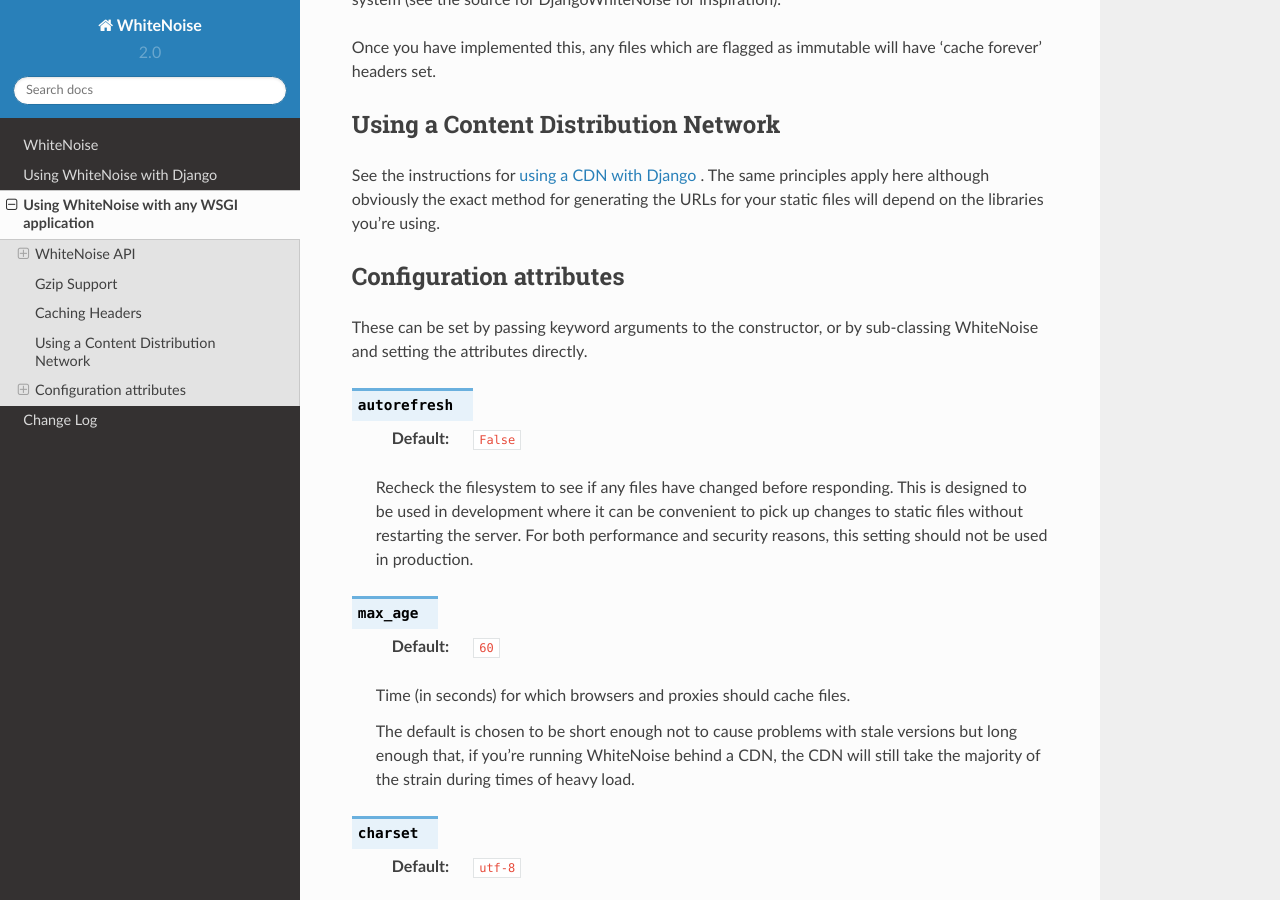
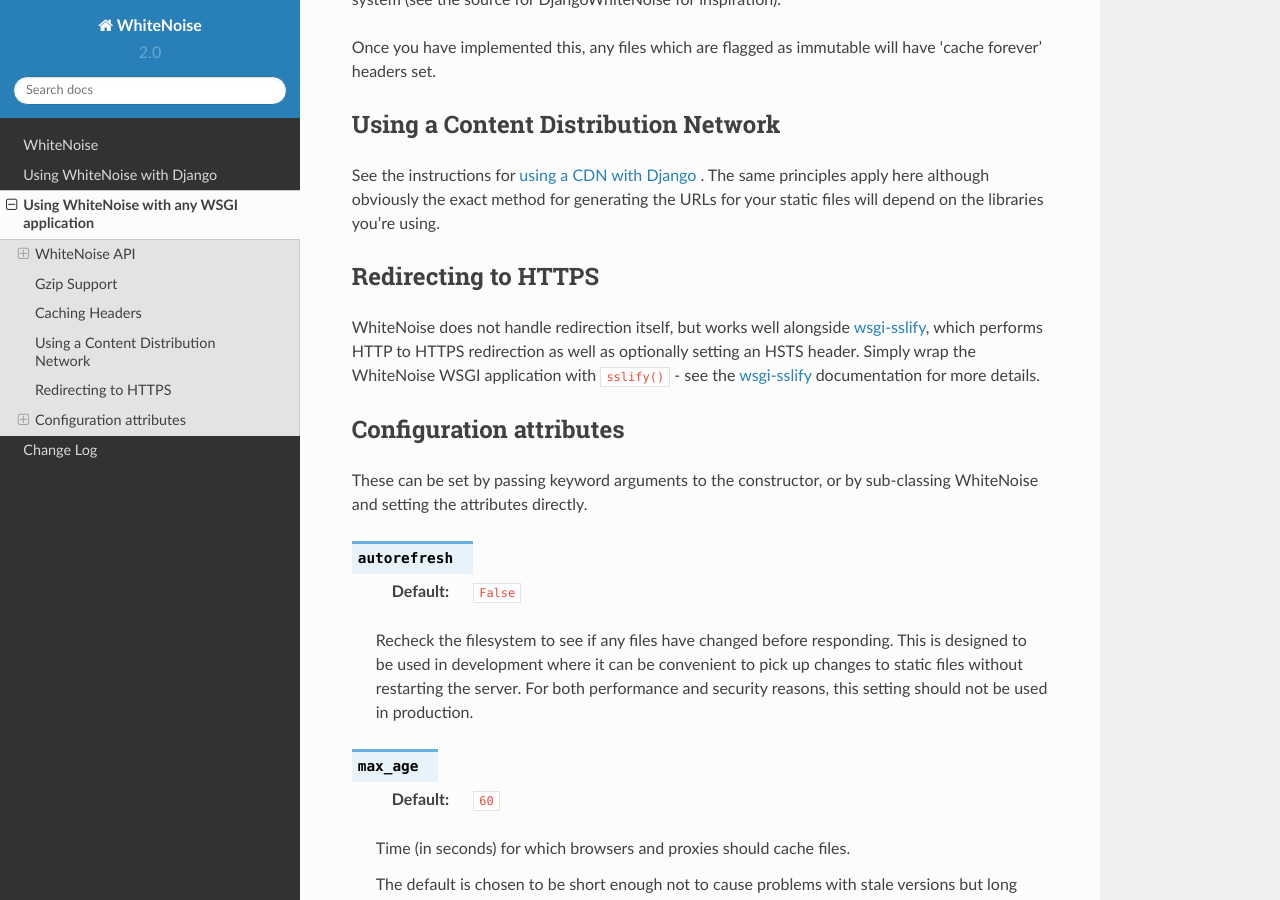
Before and after one commit to gorbunov87/white_noise, a Sphinx documentation site: the page built from docs/base.rst, in a window 1280 px wide and 900 px high, scrolled down 2133 px. Built offline with Sphinx 7.4.7 and the Read the Docs theme 2.0.0, drawn with Linux system fonts in a browser that asks for light colours.

Commit message:
Docs: Recommend wgsi-sslify for performing redirection to HTTPS
Fixes #54.

```diff
--- a/docs/base.rst
+++ b/docs/base.rst
@@ -119,6 +119,17 @@
 files will depend on the libraries you're using.
 
 
+Redirecting to HTTPS
+--------------------
+
+WhiteNoise does not handle redirection itself, but works well alongside
+`wsgi-sslify`_, which performs HTTP to HTTPS redirection as well as optionally
+setting an HSTS header. Simply wrap the WhiteNoise WSGI application with
+``sslify()`` - see the `wsgi-sslify`_ documentation for more details.
+
+.. _wsgi-sslify: https://github.com/jacobian/wsgi-sslify
+
+
 .. _configuration:
 
 Configuration attributes
```
